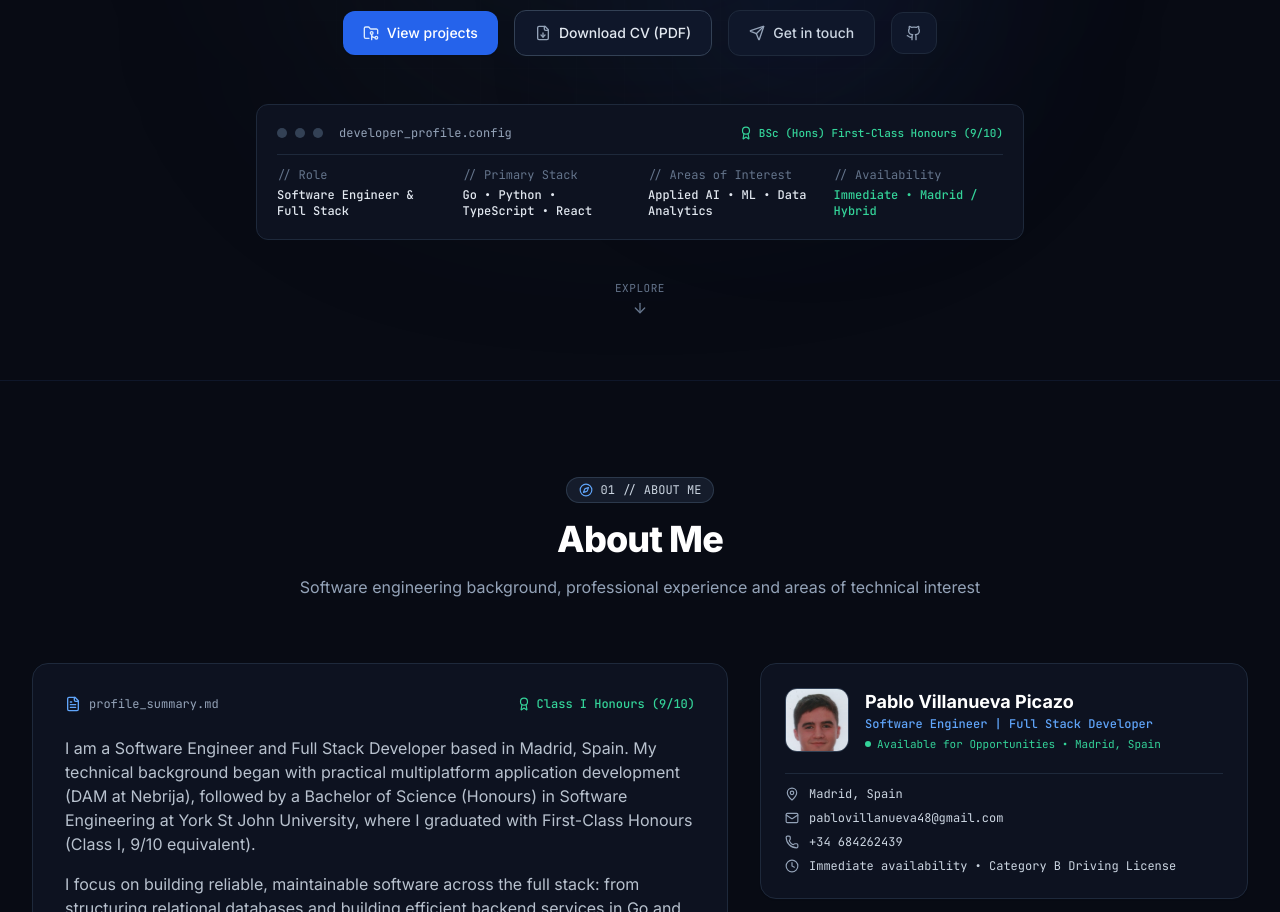
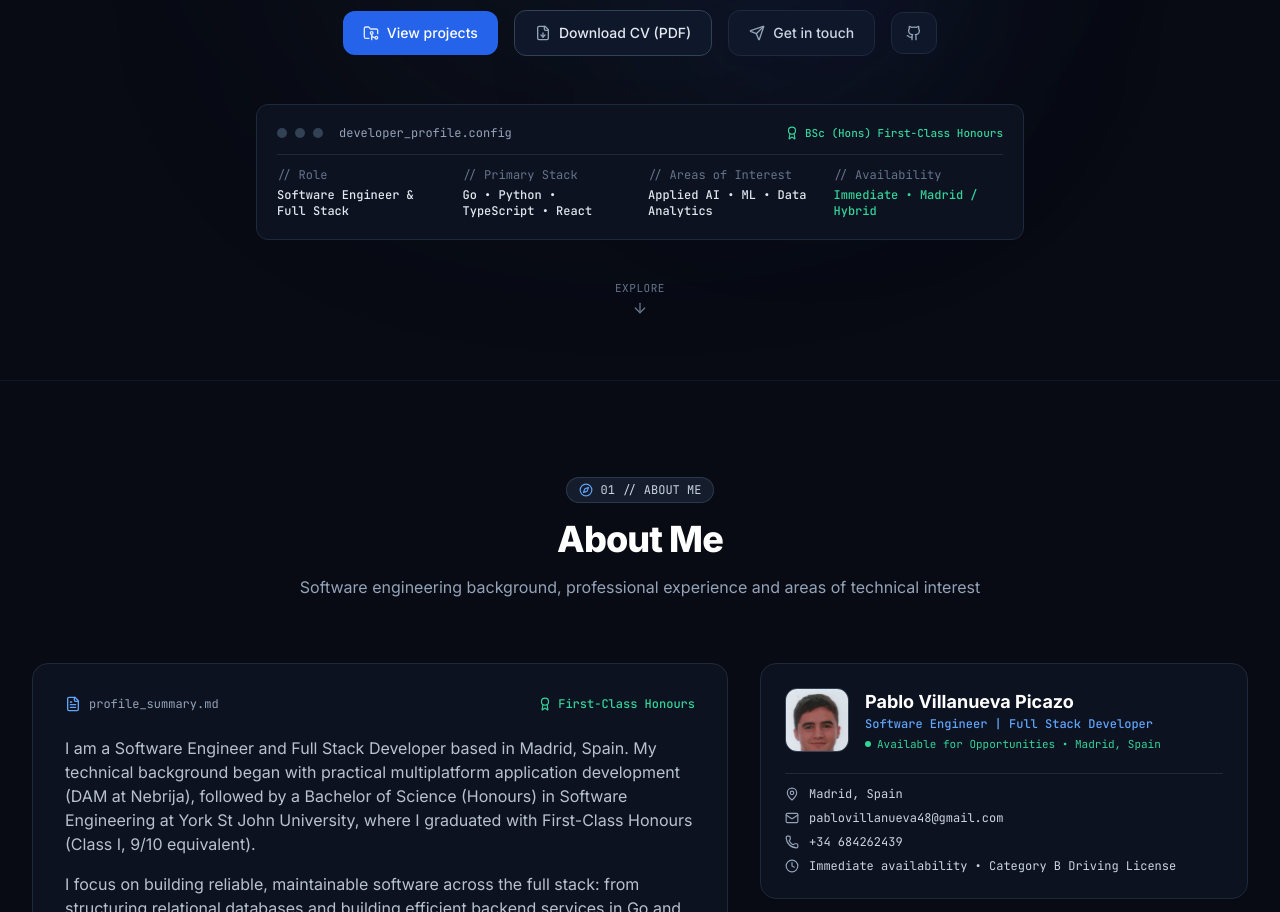
Before and after one commit to villanuevapablo/pablo-villanueva-portfolio, a React (Vite) app: page / in a window 1280 px wide. Shown: the part 460-1372 px from the top of the page. Built offline with nearby package versions, Linux system fonts and the light colour scheme.

Commit message:
Update degree mention on main screen to First-Class Honours without numeric 9 equivalence

```diff
--- a/src/components/About.tsx
+++ b/src/components/About.tsx
@@ -77,7 +77,7 @@ export const About: React.FC = () => {
               </div>
               <span className="text-emerald-400 font-medium flex items-center gap-1.5">
                 <Award className="w-3.5 h-3.5" />
-                <span>Class I Honours (9/10)</span>
+                <span>First-Class Honours</span>
               </span>
             </div>
 
--- a/src/components/CvModal.tsx
+++ b/src/components/CvModal.tsx
@@ -52,7 +52,7 @@ export const CvModal: React.FC<CvModalProps> = ({ isOpen, onClose }) => {
         <div className="space-y-2.5 mb-6 text-xs text-slate-300 font-mono bg-[#111827] p-4 rounded-xl border border-slate-800">
           <div className="flex items-center gap-2">
             <Award className="w-4 h-4 text-emerald-400 shrink-0" />
-            <span>York St John Univ. — First-Class Honours (9/10)</span>
+            <span>York St John Univ. — First-Class Honours</span>
           </div>
           <div className="flex items-center gap-2">
             <CheckCircle className="w-4 h-4 text-blue-400 shrink-0" />
--- a/src/data/portfolioData.ts
+++ b/src/data/portfolioData.ts
@@ -41,8 +41,8 @@ export const PERSONAL_INFO: PersonalInfo = {
     es: 'Interesado en Inteligencia Artificial, Machine Learning y Analítica de Datos.',
   },
   heroIntro: {
-    en: 'Software Engineering graduate (First-Class Honours, 9/10) from York St John University and Higher Vocational DAM from Nebrija. Focused on building robust web applications, reliable backend systems, and practical data tools with Go, Python, TypeScript, and React.',
-    es: 'Graduado en Software Engineering (First-Class Honours, 9/10) por York St John University y Técnico Superior DAM por Nebrija. Enfocado en el desarrollo de aplicaciones web robustas, sistemas backend fiables y herramientas prácticas con Go, Python, TypeScript y React.',
+    en: 'Software Engineering graduate (First-Class Honours) from York St John University and Higher Vocational DAM from Nebrija. Focused on building robust web applications, reliable backend systems, and practical data tools with Go, Python, TypeScript, and React.',
+    es: 'Graduado en Software Engineering (First-Class Honours) por York St John University y Técnico Superior DAM por Nebrija. Enfocado en el desarrollo de aplicaciones web robustas, sistemas backend fiables y herramientas prácticas con Go, Python, TypeScript y React.',
   },
   location: {
     en: 'Madrid, Spain',
@@ -623,7 +623,7 @@ export const UI_TRANSLATIONS = {
     githubProfile: { en: 'GitHub profile', es: 'Perfil de GitHub' },
     downloadCv: { en: 'Download CV (PDF)', es: 'Descargar CV (PDF)' },
     terminalTag: { en: 'Software Engineer | Full Stack Developer', es: 'Ingeniero de Software | Desarrollador Full Stack' },
-    gradeBadge: { en: 'BSc (Hons) First-Class Honours (9/10)', es: 'BSc (Hons) First-Class Honours (9/10)' },
+    gradeBadge: { en: 'BSc (Hons) First-Class Honours', es: 'BSc (Hons) First-Class Honours' },
     specCol1Title: { en: '// Role', es: '// Rol' },
     specCol1Value: { en: 'Software Engineer & Full Stack', es: 'Software Engineer & Full Stack' },
     specCol2Title: { en: '// Primary Stack', es: '// Stack Principal' },
```
